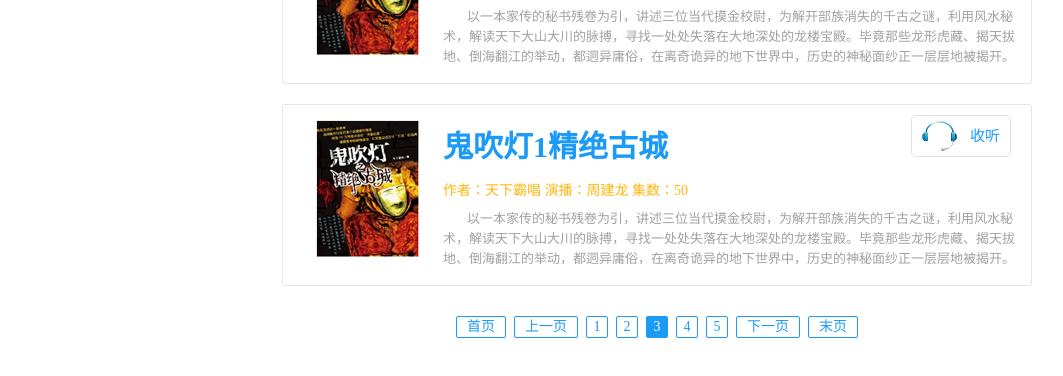
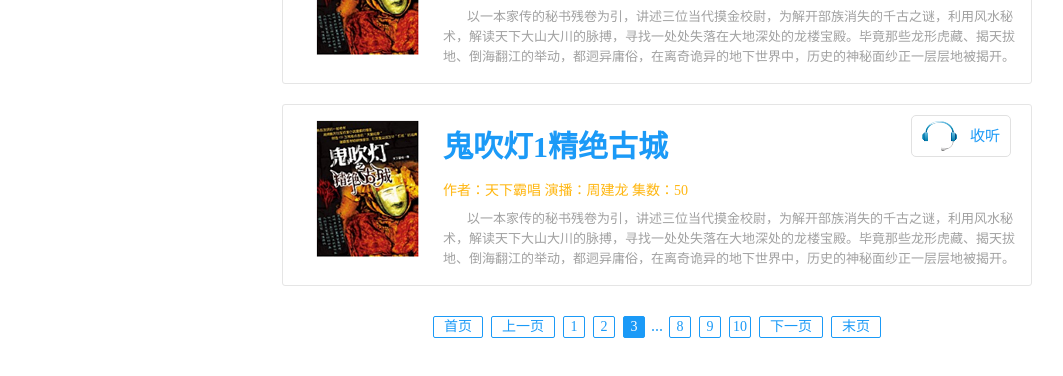
Before and after one commit to maybehowe/kx, a plain HTML site: page guangbo/index.html in a window 1280 px wide. Shown: the part 724-1100 px from the top of the page, without its empty margins (108-1171 px from the left). Drawn offline with Linux system fonts and the light colour scheme.

Commit message:
add page ...

```diff
--- a/css/shuji.css
+++ b/css/shuji.css
@@ -1080,6 +1080,7 @@ ul {
 .page_wrap{
   padding: 10px 0;
   text-align: center;
+  color:#1b9af7;
 }
 .page_ctrl{
   display: inline-block;
--- a/guangbo/index.html
+++ b/guangbo/index.html
@@ -193,8 +193,10 @@
                     <a class="page_ctrl page_num" href="####">1</a>
                     <a class="page_ctrl page_num" href="####">2</a>
                     <a class="page_ctrl page_num cur" href="####">3</a>
-                    <a class="page_ctrl page_num" href="####">4</a>
-                    <a class="page_ctrl page_num" href="####">5</a>
+                    ...
+                    <a class="page_ctrl page_num" href="####">8</a>
+                    <a class="page_ctrl page_num" href="####">9</a>
+                    <a class="page_ctrl page_num" href="####">10</a>
                     <a class="page_ctrl" href="####">下一页</a>
                     <a class="page_ctrl" href="####">末页</a>
                 </div>
```
Also changed, not shown: qikan/list.html (+4 -2 lines), shuji/list.html (+4 -2 lines).
